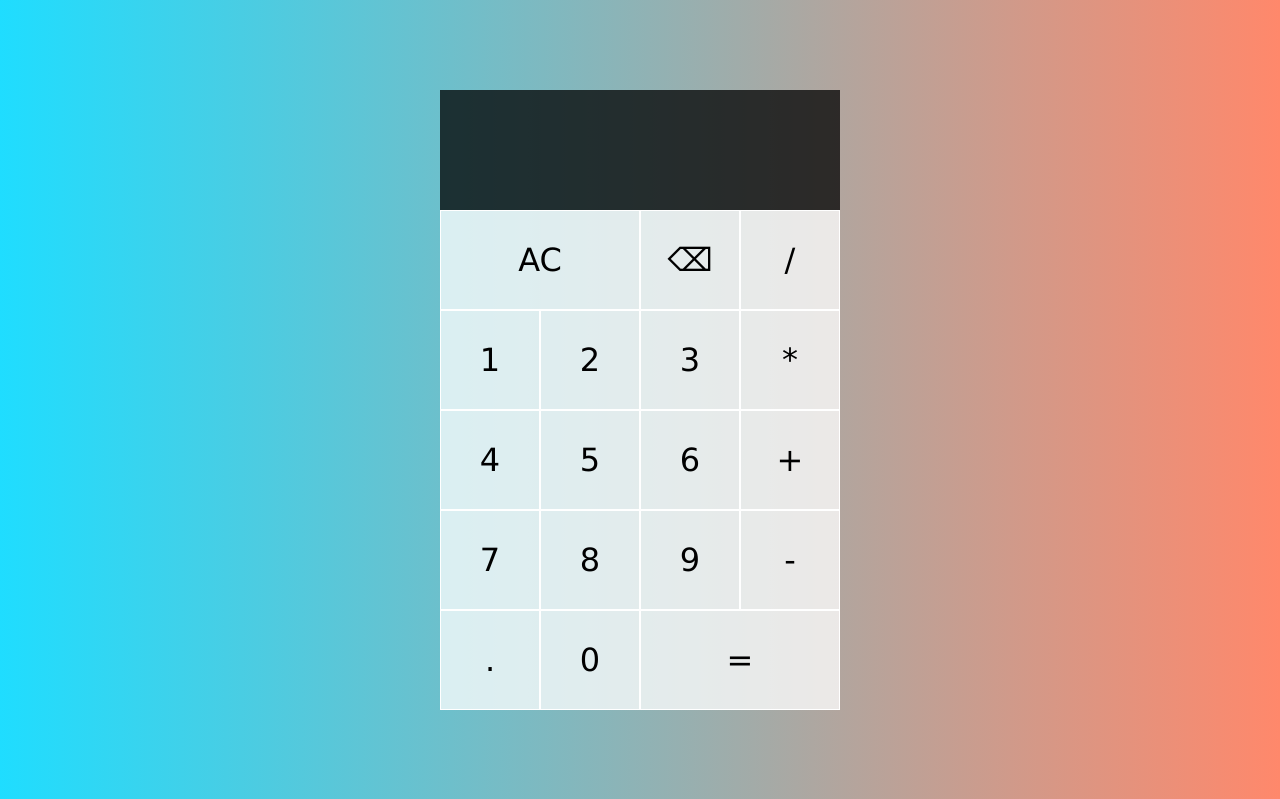
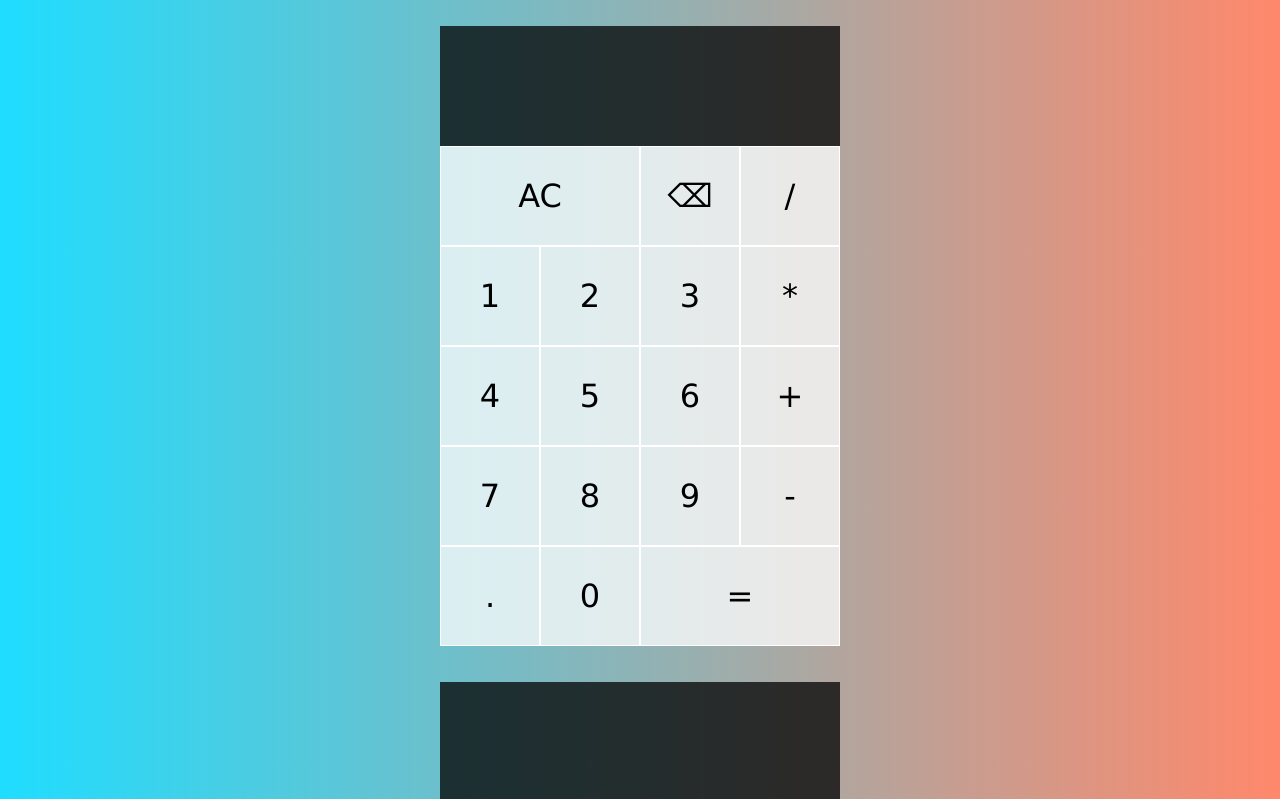
Before and after one commit to Zerka1982/Calculator-App, a plain HTML site: page index.html in a window 1280 px wide. Shown: the top 799 px of the page. Drawn offline with Linux system fonts and the light colour scheme.

Commit message:
adjust the css style

```diff
--- a/style.css
+++ b/style.css
@@ -14,9 +14,10 @@ body{
     display: grid;
     justify-content: center;
     align-content: center;
-    min-height: 100vh;
+    min-height: 80vh;
     grid-template-columns: repeat(4, 100px);
     grid-template-rows: minmax(120px, auto) repeat(5, 100px);
+    margin: 1rem;
 }
 .calculator-container  button {
     cursor: pointer;
```
